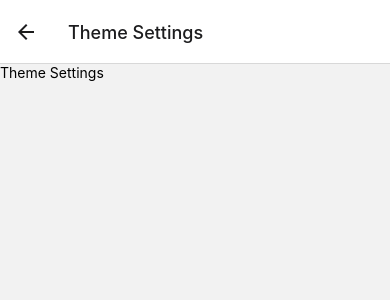
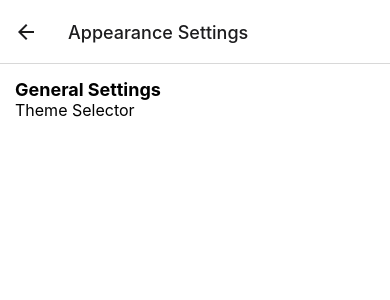
Before and after one commit to YuriVGR/Frontend, a React Native app: screen /ThemeSettings in a window 390 px wide. Shown: the top 300 px of the page. Built offline with nearby package versions, Linux system fonts and the light colour scheme.

Commit message:
setup for the theme settings screen

```diff
--- a/src/data/settingsData.ts
+++ b/src/data/settingsData.ts
@@ -11,7 +11,7 @@ import {
   faFolderOpen,
 } from "@fortawesome/pro-regular-svg-icons";
 
-type SettingsItemType = "default" | "danger" | "picker" | "boolean";
+// Settings Screens
 
 export type RootStackParamList = {
   GeneralSettings: undefined;
@@ -21,6 +21,8 @@ export type RootStackParamList = {
   ReaderSettings: undefined;
 };
 
+// Settings Item Types
+
 interface BaseSettingsItem {
   type: SettingsItemType;
   title: string;
@@ -29,6 +31,15 @@ interface BaseSettingsItem {
   style?: StyleProp<ViewStyle>;
   leftIconColor?: string;
 }
+
+type SettingsItemType =
+  | "default"
+  | "danger"
+  | "picker"
+  | "boolean"
+  | "selector";
+
+// Settings Items
 
 interface DefaultSettingsItem extends BaseSettingsItem {
   type: "default";
@@ -45,7 +56,23 @@ interface PickerSettingsItem extends BaseSettingsItem {
   options: PickerOption[];
 }
 
+interface SelectorSettingsItem extends BaseSettingsItem {
+  type: "selector";
+  options: SelectorOption[];
+}
+
 interface PickerOption {
+  label: string;
+  value: string;
+}
+
+interface SelectorOption {
+  label: string;
+  value: string;
+  subOptions: SubSelection[];
+}
+
+interface SubSelection {
   label: string;
   value: string;
 }
@@ -58,12 +85,15 @@ export type SettingsItem =
   | DefaultSettingsItem
   | DangerSettingsItem
   | PickerSettingsItem
-  | BooleanSettingsItem;
+  | BooleanSettingsItem
+  | SelectorSettingsItem;
 
 interface SettingsSection {
   title: string;
   items: SettingsItem[];
 }
+
+// Settings Data
 
 export const settingsData: SettingsSection[] = [
   {
@@ -77,7 +107,7 @@ export const settingsData: SettingsSection[] = [
       },
       {
         type: "default",
-        title: "Theme Settings",
+        title: "Appearance Settings",
         screen: "ThemeSettings",
         leftIcon: faPalette,
       },
@@ -135,3 +165,39 @@ export const settingsData: SettingsSection[] = [
     ],
   },
 ];
+
+// Theme Settings Data
+
+export const themeSettingsData: SettingsSection[] = [
+  {
+    title: "General Settings",
+    items: [
+      {
+        type: "selector",
+        title: "Theme Selector",
+        options: [
+          {
+            label: "Light",
+            value: "light",
+            subOptions: [
+              { label: "Minty", value: "#00ffd1" },
+              { label: "Sunset", value: "#ff4d4d" },
+              { label: "Purple", value: "#ff4dff" },
+              { label: "Blue", value: "#4d4dff" },
+            ],
+          },
+          {
+            label: "Dark",
+            value: "dark",
+            subOptions: [
+              { label: "Minty", value: "#00ffd1" },
+              { label: "Sunset", value: "#ff4d4d" },
+              { label: "Purple", value: "#ff4dff" },
+              { label: "Blue", value: "#4d4dff" },
+            ],
+          },
+        ],
+      },
+    ],
+  },
+];
--- a/src/routes/stack.routes.tsx
+++ b/src/routes/stack.routes.tsx
@@ -26,7 +26,7 @@ export default function StackNavigator() {
       <Stack.Screen
         name="ThemeSettings"
         component={ThemeSettings}
-        options={{ title: "Theme Settings" }}
+        options={{ title: "Appearance Settings" }}
       />
       <Stack.Screen
         name="BackupSettings"
--- a/src/screens/settings/settings_appearance.tsx
+++ b/src/screens/settings/settings_appearance.tsx
@@ -1,10 +1,52 @@
 import React from "react";
 import { View, Text, StyleSheet } from "react-native";
+import { themeSettingsData } from "../../data/settingsData";
+import colors from "../../styles/colors";
 
 export default function ThemeSettings() {
   return (
-    <View>
-      <Text>Theme Settings</Text>
+    <View style={styles.container}>
+      <View style={styles.settingsContainer}>
+        {themeSettingsData.map((section, index) => (
+          <View key={index}>
+            <Text style={styles.title}>{section.title}</Text>
+            {section.items.map((item, index) => (
+              <View key={index}>
+                <Text style={styles.text}>{item.title}</Text>
+              </View>
+            ))}
+          </View>
+        ))}
+      </View>
     </View>
   );
 }
+
+const styles = StyleSheet.create({
+  container: {
+    backgroundColor: colors.light.background,
+    flex: 1,
+  },
+  settingsContainer: {
+    flex: 1,
+    padding: 15,
+  },
+
+  item: {
+    flexDirection: "row",
+    justifyContent: "space-between",
+    alignItems: "center",
+    padding: 15,
+    height: 50,
+  },
+
+  title: {
+    fontSize: 18,
+    fontWeight: "bold",
+    color: colors.light.textDark,
+  },
+  text: {
+    fontSize: 16,
+    color: colors.light.textDark,
+  },
+});
```
